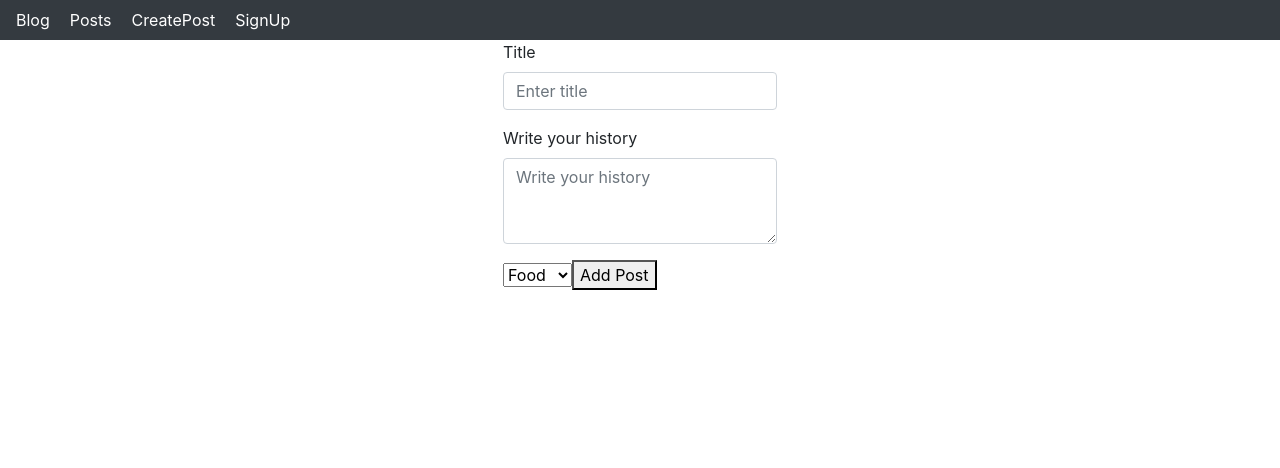
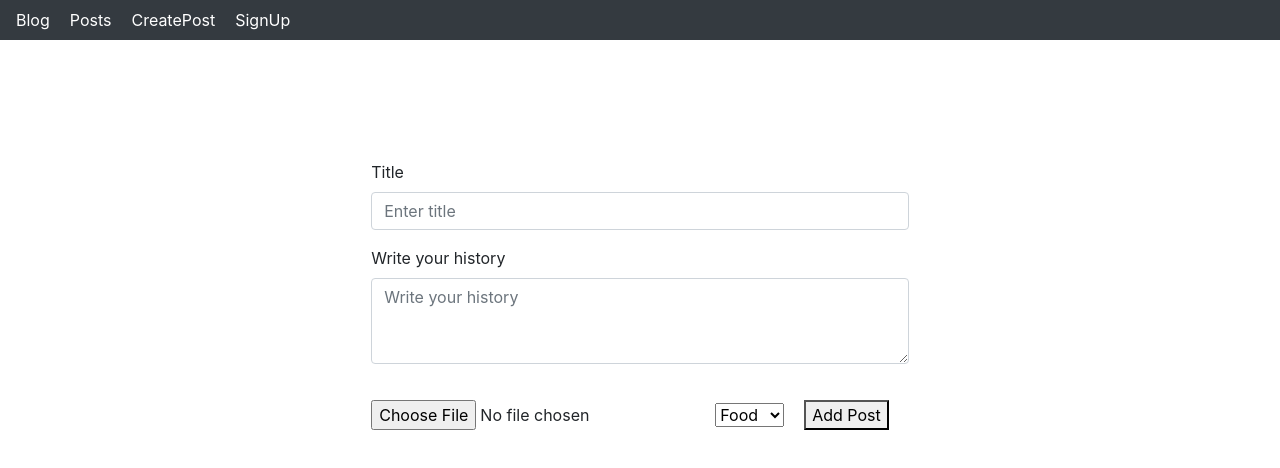
Before and after one commit to Nerfi/blog-app, a React (Create React App) app: page /createpost in a window 1280 px wide. Shown: the top 468 px of the page. Built offline with nearby package versions, Linux system fonts and the light colour scheme; no server answers; the HTML template or start-up script is replaced by a standard one.

Commit message:
starting upload of img into firestore

```diff
--- a/src/components/PostCreation/CreatePost.js
+++ b/src/components/PostCreation/CreatePost.js
@@ -11,8 +11,6 @@ import firebase from '../../firebase/firebase';
 
 function Post(props) {
 
-  //adding context, probably change with firebase firestroe
-  //const {newData, setNewData} = useContext(UserContext);
   const [category, setCategory] = useState({value: ''});
 
   const [details, setDetails] = useState({
@@ -65,8 +63,10 @@ function Post(props) {
 
 
   return (
-    <div className="create_div" style={{display: 'flex', justifyContent: 'center'}}>
-      <Form onSubmit={addPost}>
+
+    <div className="create_div" style={{display: 'flex', justifyContent: 'center', marginTop: '15vh'}}>
+
+      <Form onSubmit={addPost} >
         <Form.Group controlId="formGroupEmail">
         <Form.Label>Title</Form.Label>
         <Form.Control onChange={handleChange} name="title" type="text" placeholder="Enter title"  />
@@ -77,6 +77,8 @@ function Post(props) {
           <textarea className="form-control"  onChange={handleChange} name="author" required id="exampleFormControlTextarea1" rows="3" placeholder="Write your history"></textarea>
         </div>
 
+        <input type='file' />
+
       <select onChange={handleCategorChange}>
         <option value="Food">Food</option>
         <option value="Travel">Travel</option>
@@ -86,7 +88,7 @@ function Post(props) {
 
 
 
-        <button onClick={addPost}>Add Post</button>
+        <button style={{margin: '20px'}} onClick={addPost}>Add Post</button>
       </Form>
     </div>
   );
```
